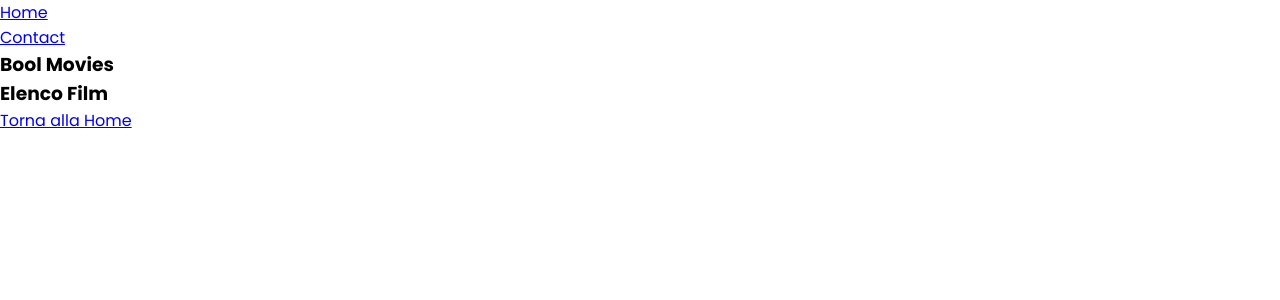
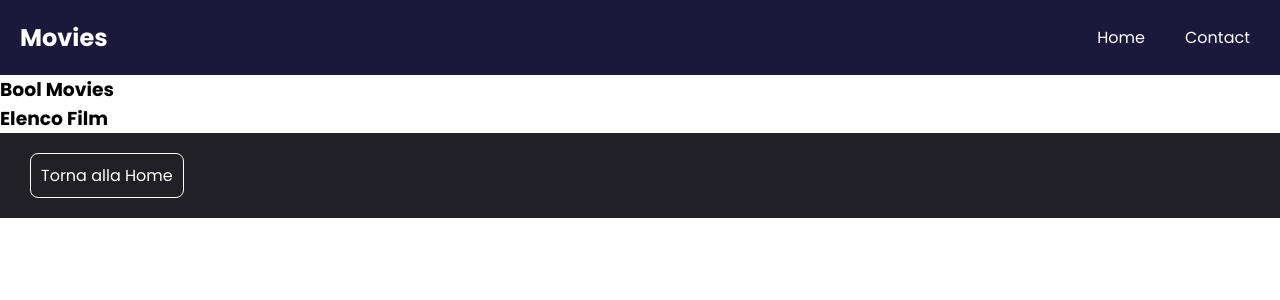
Before and after one commit to GiuliaMoiraghi10/webapp-react, a React (Vite) app: page / in a window 1280 px wide. Shown: the top 300 px of the page. Built offline with nearby package versions, Linux system fonts and the light colour scheme.

Commit message:
Aggiunta css base

```diff
--- a/src/components/Navbar.jsx
+++ b/src/components/Navbar.jsx
@@ -1,13 +1,14 @@
 import { NavLink } from "react-router-dom"
+import style from './Navbar.module.css'
 
 export default function Navbar() {
     return (
-        <nav className="d-flex justify-content-center align-items-center">
-            <ul>
-                <li>
+        <nav>
+            <ul className={style.nav}>
+                <li className={style.nav_list}>
                     <NavLink to='/'>Home</NavLink>
                 </li>
-                <li>
+                <li className={style.nav_list}>
                     <NavLink to='/contact'>Contact</NavLink>
                 </li>
             </ul>
--- /dev/null
+++ b/src/components/Navbar.module.css
@@ -0,0 +1,16 @@
+.nav {
+    display: flex;
+    justify-content: flex-end;
+    align-items: center;
+}
+
+.nav_list {
+    padding: 10px;
+    color: white;
+    margin-right: 20px;
+}
+
+.nav_list:hover {
+    color: rgb(116, 186, 226);
+    font-weight: 400;
+}
--- a/src/index.css
+++ b/src/index.css
@@ -7,3 +7,14 @@
 html {
   font-family: "Poppins", serif;
 }
+
+ul,
+ol {
+  list-style: none;
+}
+
+a {
+  color: currentColor;
+  cursor: pointer;
+  text-decoration: none
+}
--- a/src/layout/DefaultLayout.jsx
+++ b/src/layout/DefaultLayout.jsx
@@ -1,12 +1,13 @@
 import Header from "./Header"
 import Footer from "./Footer"
 import { Outlet } from "react-router-dom"
+import style from './DefaultLayout.module.css'
 
 export default function DefaultLayout() {
     return (
         <section>
             <Header />
-            <main>
+            <main className={style.main}>
                 <Outlet />
             </main>
             <Footer />
--- a/src/layout/Footer.jsx
+++ b/src/layout/Footer.jsx
@@ -1,9 +1,10 @@
 import { Link } from 'react-router-dom'
+import style from './Footer.module.css'
 
 export default function Footer() {
     return (
-        <div className="container">
-            <Link to='/'>Torna alla Home</Link>
+        <div className={style.footer}>
+            <Link to='/' className={style.txt_footer}>Torna alla Home</Link>
         </div>
     )
 }
--- /dev/null
+++ b/src/layout/Footer.module.css
@@ -0,0 +1,16 @@
+.footer {
+    background-color: rgb(33, 32, 39);
+    padding: 30px;
+    color: white;
+}
+
+.txt_footer {
+    font-weight: 400;
+    border: solid 1px rgb(255, 255, 255);
+    border-radius: 8px;
+    padding: 10px;
+}
+
+.txt_footer:hover {
+    border: solid 2px rgb(255, 255, 255);
+}
--- a/src/layout/Header.jsx
+++ b/src/layout/Header.jsx
@@ -1,8 +1,10 @@
 import Navbar from "../components/Navbar"
+import style from './Header.module.css'
 
 export default function Header() {
     return (
-        <div className="container">
+        <div className={style.header}>
+            <h3 className={style.title}>Movies</h3>
             <Navbar />
         </div>
     )
--- /dev/null
+++ b/src/layout/Header.module.css
@@ -0,0 +1,12 @@
+.header {
+    background-color: rgb(27, 24, 59);
+    color: white;
+    display: flex;
+    justify-content: space-between;
+    align-items: center;
+}
+
+.title {
+    padding: 20px;
+    font-size: 1.5rem;
+}
```
Also changed, not shown: public/logo.svg (added), src/layout/DefaultLayout.module.css (added).
